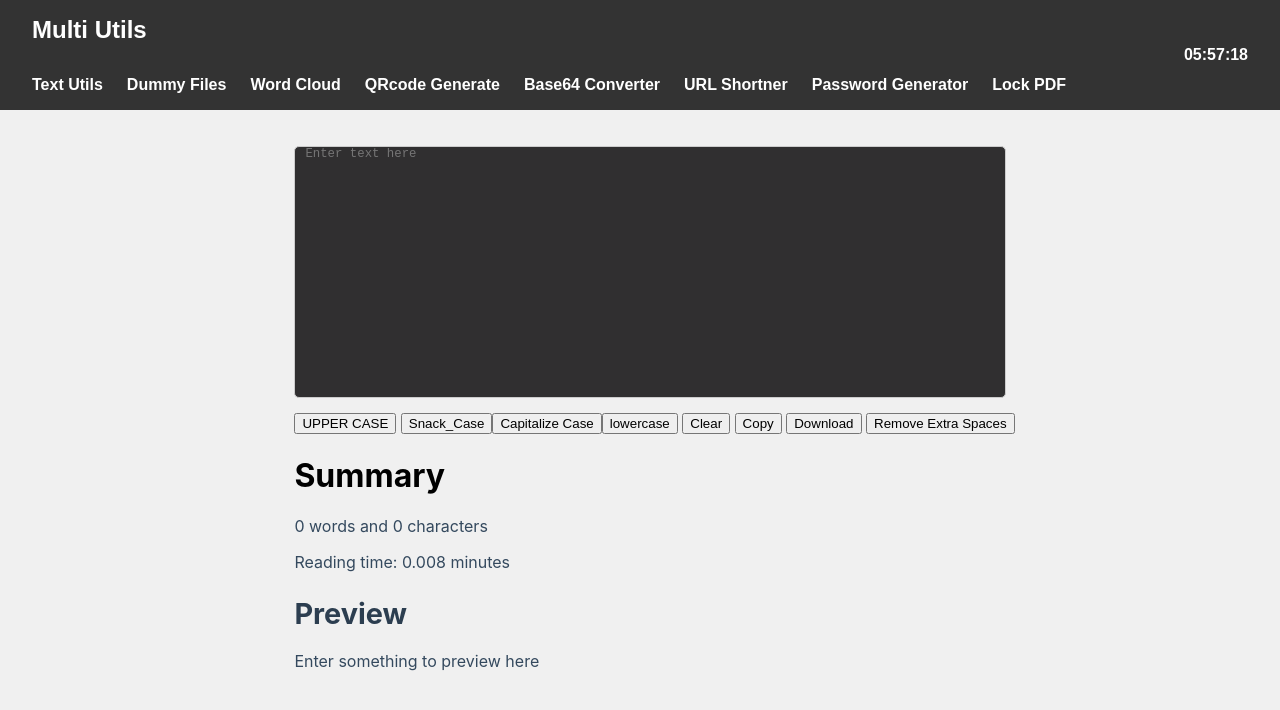
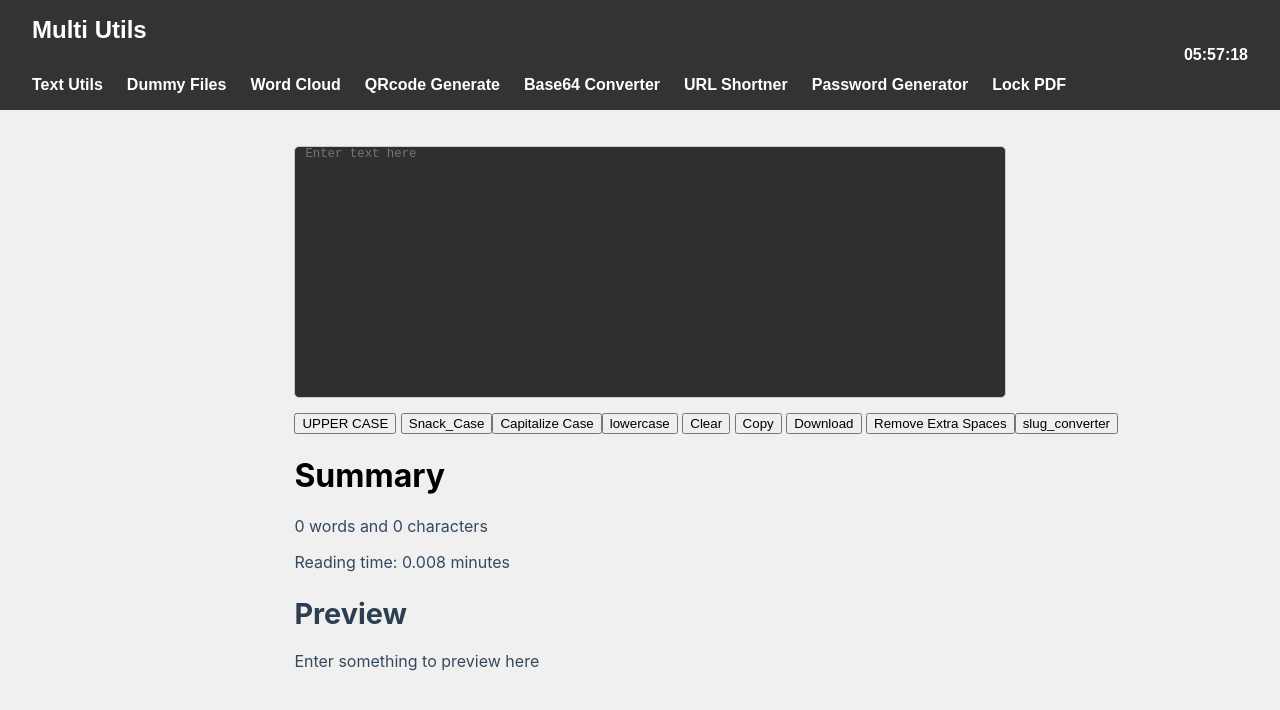
Before and after one commit to ankitchaurasiya84/multi-utils, a React (Create React App) app: page /text-util in a window 1280 px wide. Shown: the top 710 px of the page. Built offline with nearby package versions, Linux system fonts and the light colour scheme; no server answers.

Commit message:
Slug added

```diff
--- a/src/components/TextUtils.jsx
+++ b/src/components/TextUtils.jsx
@@ -56,6 +56,15 @@ const TextUtils = (props) => {
       toast("File is Empty", { position: "top-center", autoClose: 1500 });
     }
   };
+
+  const handleSlugConverter=()=>{
+    if(text!==""){
+     setText(text.toLowerCase().replaceAll(" ","-"))
+    }else {
+      toast("Enter Text to Convert slug", { position: "top-center", autoClose: 1500 });
+    }
+
+  }
 
   const handleSnackCase=()=>{
     if(text!==""){
@@ -119,6 +128,7 @@ const TextUtils = (props) => {
         <button onClick={copyToClipboard}>Copy</button>{" "}
         <button onClick={downloadTxtFile}>Download</button>{" "}
         <button onClick={handleExtraSpace}>Remove Extra Spaces</button>
+         <button onClick={handleSlugConverter}>slug_converter</button>
       </div>
 
       <div className="container" style={{ color: 'black' }}>
```
